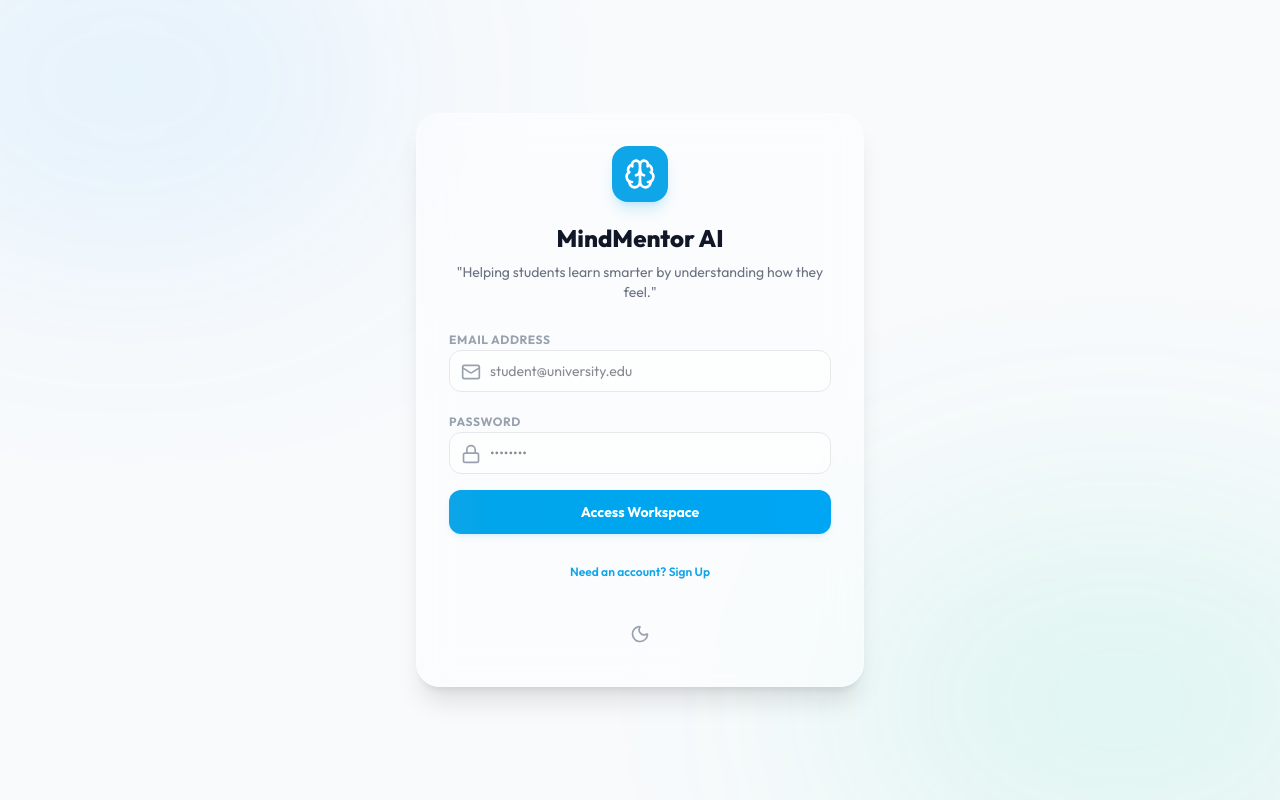
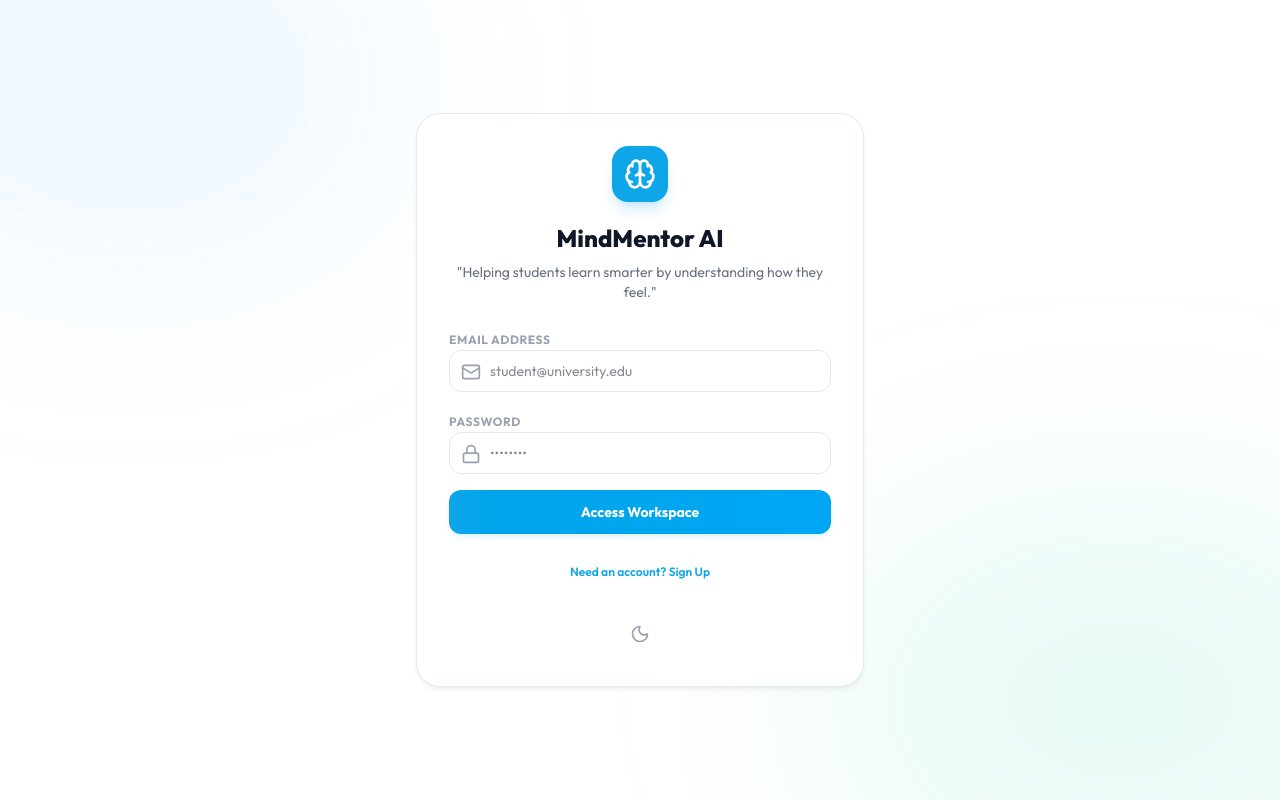
Before and after one commit to ANAS-1105/Capstones, a React (Vite) app in the folder frontend/: page / in a window 1280 px wide. Built offline with nearby package versions, Linux system fonts and the light colour scheme.

Commit message:
Update light mode day colors to crisp pure white theme

```diff
--- a/frontend/src/App.jsx
+++ b/frontend/src/App.jsx
@@ -137,7 +137,7 @@ export default function App() {
   };
 
   return (
-    <div className="min-h-screen bg-slate-50 dark:bg-gray-950 text-gray-900 dark:text-gray-100 transition duration-300 relative overflow-hidden flex flex-col">
+    <div className="min-h-screen bg-white dark:bg-gray-950 text-gray-900 dark:text-gray-100 transition duration-300 relative overflow-hidden flex flex-col">
 
       {/* Decorative Blur Background Blobs */}
       <div className="absolute top-[-10%] left-[-10%] w-[40%] h-[40%] rounded-full bg-primary-400/10 dark:bg-primary-500/5 blur-[120px] pointer-events-none" />
--- a/frontend/src/index.css
+++ b/frontend/src/index.css
@@ -46,14 +46,13 @@ body {
 
 /* Custom glassmorphism card utility */
 .glass-card {
-  background: rgba(255, 255, 255, 0.45);
-  backdrop-filter: blur(16px);
-  -webkit-backdrop-filter: blur(16px);
-  border: 1px solid rgba(255, 255, 255, 0.25);
+  background: #ffffff;
+  border: 1px solid rgba(226, 232, 240, 0.9);
+  box-shadow: 0 4px 6px -1px rgba(0, 0, 0, 0.05), 0 2px 4px -2px rgba(0, 0, 0, 0.05);
 }
 
 .dark .glass-card {
-  background: rgba(17, 24, 39, 0.45);
+  background: rgba(17, 24, 39, 0.95);
   backdrop-filter: blur(16px);
   -webkit-backdrop-filter: blur(16px);
   border: 1px solid rgba(255, 255, 255, 0.05);
```
